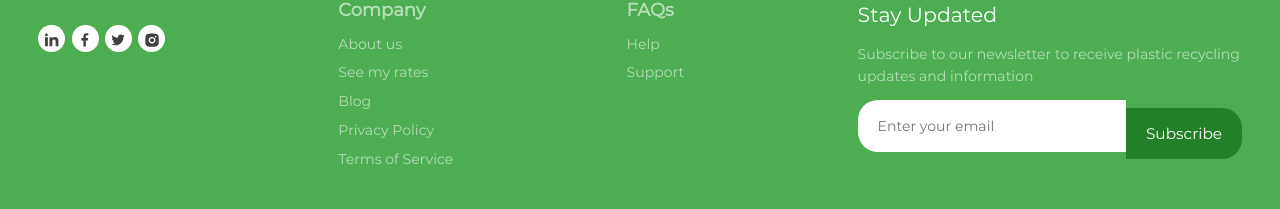
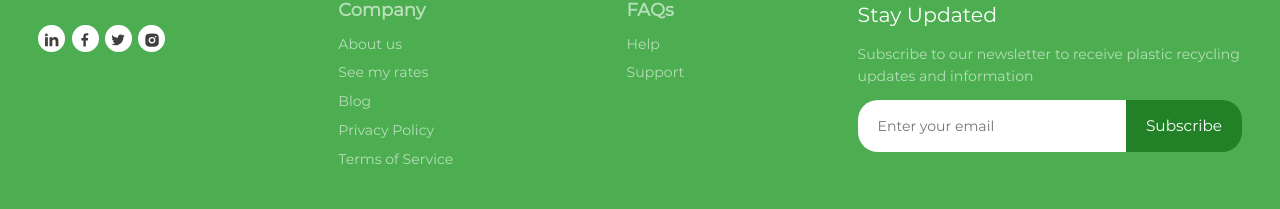
Before and after one commit to ty-codes/Ecocycle_Frontend, a React (Create React App) app: page / in a window 1280 px wide. Shown: the part 5470-5679 px from the top of the page. Built offline with nearby package versions, Linux system fonts and the light colour scheme; no server answers; the HTML template or start-up script is replaced by a standard one.

Commit message:
refactor - remove margin from subscription button

```diff
--- a/src/App.css
+++ b/src/App.css
@@ -441,6 +441,7 @@ footer svg {
   color: white;
   padding: 0 1vw;
   width: 30%;
+  margin: 0 ! important;
 }
 
 .searchbox {
```
